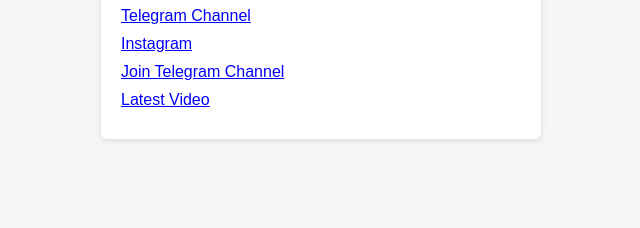
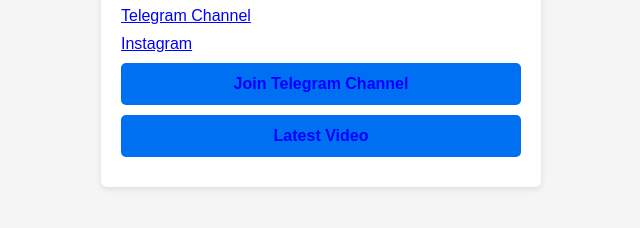
Before and after one commit to AbhiiToxic/dailyhantaii, a plain HTML site: page index.html in a window 1280 px wide. Shown: the part 188-416 px from the top of the page, without its empty margins (319-959 px from the left). Drawn offline with Linux system fonts and the light colour scheme.

Commit message:
Update styles.css

```diff
--- a/styles.css
+++ b/styles.css
@@ -29,3 +29,17 @@
   margin: 10px 0;
   color: blue;
 }
+.link-button {
+  display: block;
+  background-color: #0070f3;
+  color: white;
+  text-align: center;
+  padding: 12px;
+  margin: 10px 0;
+  border-radius: 5px;
+  text-decoration: none;
+  font-weight: bold;
+}
+.link-button:hover {
+  background-color: #0059c1;
+}
```
